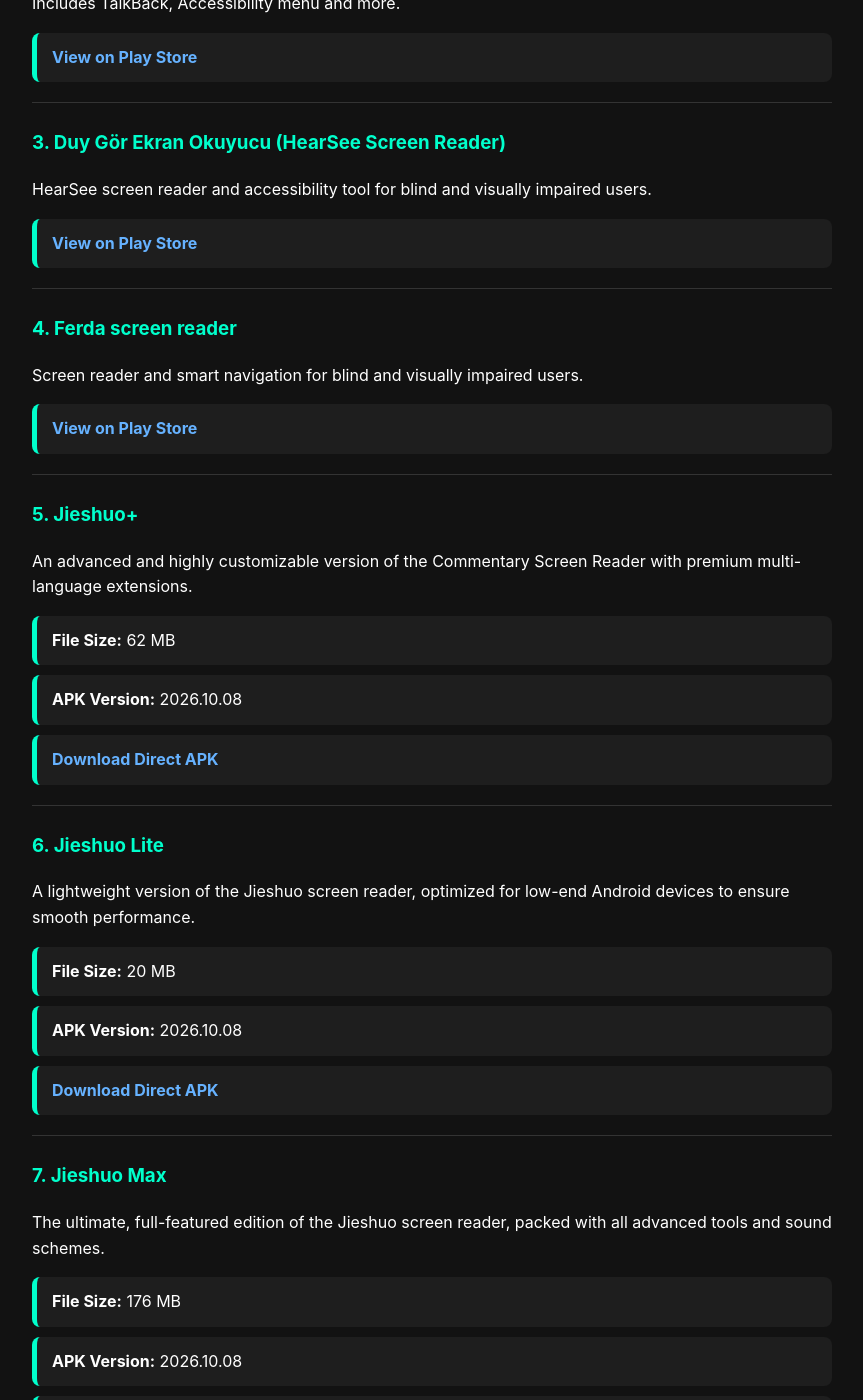
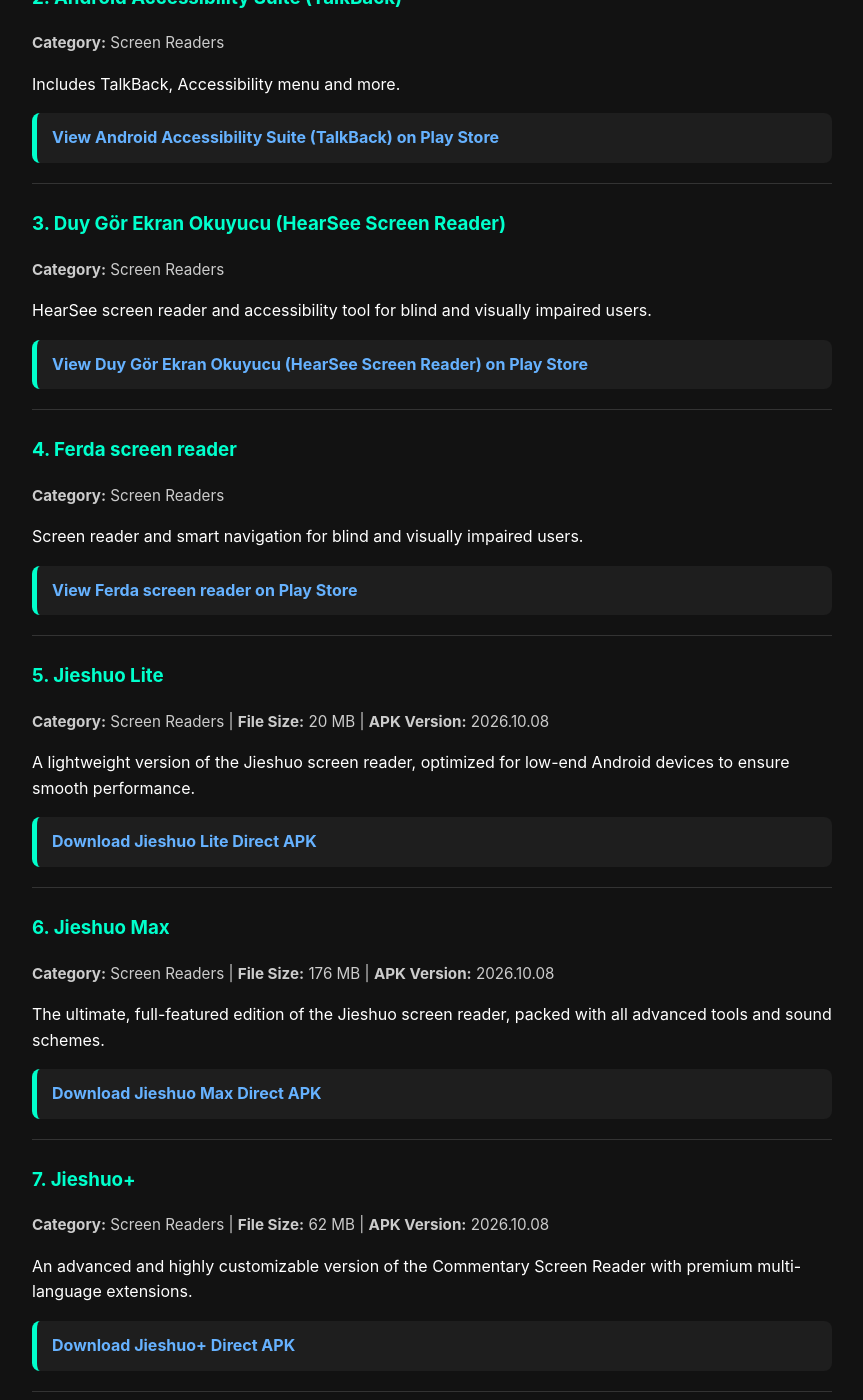
Before and after one commit to abhishekdey-hub/VisionPlay, a Jekyll site: the page built from screen-readers/index.md, in a window 1280 px wide and 1400 px high, scrolled down 537 px. Shown: the whole window, without its empty margins (208-1071 px from the left). Built offline with Jekyll 4.4.1, drawn with Linux system fonts in a browser that asks for light colours; part of the change alters nothing that is shown; some of the changed text lies outside the part shown.

Commit message:
Update index.md

```diff
--- a/screen-readers/index.md
+++ b/screen-readers/index.md
@@ -11,73 +11,12 @@ language: en
 
 Welcome to the Screen Readers section. Here you can find and download popular screen reading software and accessibility suites for your devices.
 
-> **Total Available:** 9 Screen Readers
+{% assign sorted_apps = site.data.screen_readers | sort_natural: "name" %}
+
+> **Total Available:** {{ sorted_apps.size }} Screen Readers
 
 ---
 
-### 1. AccessiMind+
-The screen reader solution for android OS.
-
-* [View on Play Store](https://play.google.com/store/apps/details?id=com.sarperarikan.accessimindreader)
-
----
-
-### 2. Android Accessibility Suite (TalkBack)
-Includes TalkBack, Accessibility menu and more.
-
-* [View on Play Store](https://play.google.com/store/apps/details?id=com.google.android.marvin.talkback)
-
----
-
-### 3. Duy Gör Ekran Okuyucu (HearSee Screen Reader)
-HearSee screen reader and accessibility tool for blind and visually impaired users.
-
-* [View on Play Store](https://play.google.com/store/apps/details?id=com.eray_bolat.hs_screen_reader)
-
----
-
-### 4. Ferda screen reader
-Screen reader and smart navigation for blind and visually impaired users.
-
-* [View on Play Store](https://play.google.com/store/apps/details?id=com.ferda.md)
-
----
-
-### 5. Jieshuo+
-An advanced and highly customizable version of the Commentary Screen Reader with premium multi-language extensions.
-
-* **File Size:** 62 MB
-* **APK Version:** 2026.10.08
-* [Download Direct APK](https://github.com/nirenr/jieshuo/releases/download/20261008/jieshuo-20261008.apk)
-
----
-
-### 6. Jieshuo Lite
-A lightweight version of the Jieshuo screen reader, optimized for low-end Android devices to ensure smooth performance.
-
-* **File Size:** 20 MB
-* **APK Version:** 2026.10.08
-* [Download Direct APK](https://github.com/nirenr/jieshuo/releases/download/20261008/jieshuo-lite-20261008.apk)
-
----
-
-### 7. Jieshuo Max
-The ultimate, full-featured edition of the Jieshuo screen reader, packed with all advanced tools and sound schemes.
-
-* **File Size:** 176 MB
-* **APK Version:** 2026.10.08
-* [Download Direct APK](https://github.com/nirenr/jieshuo/releases/download/20261008/jieshuo-max-20261008.apk)
-
----
-
-### 8. Prudence Screen Reader
-An accessibility tool for helping visually impaired people using Android phones.
-
-* [View on Play store](https://play.google.com/store/apps/details?id=com.prudence.reader)
-
----
-
-### 9. Talk Forward
-Powerful screen reader: custom gestures, braille, AI image descriptions & more
-
-* [View on Play Store](https://play.google.com/store/apps/details?id=eu.appsuite.talkforward)
+{% for app in sorted_apps %}
+  {% include app-card.html app=app index=forloop.index %}
+{% endfor %}
```
